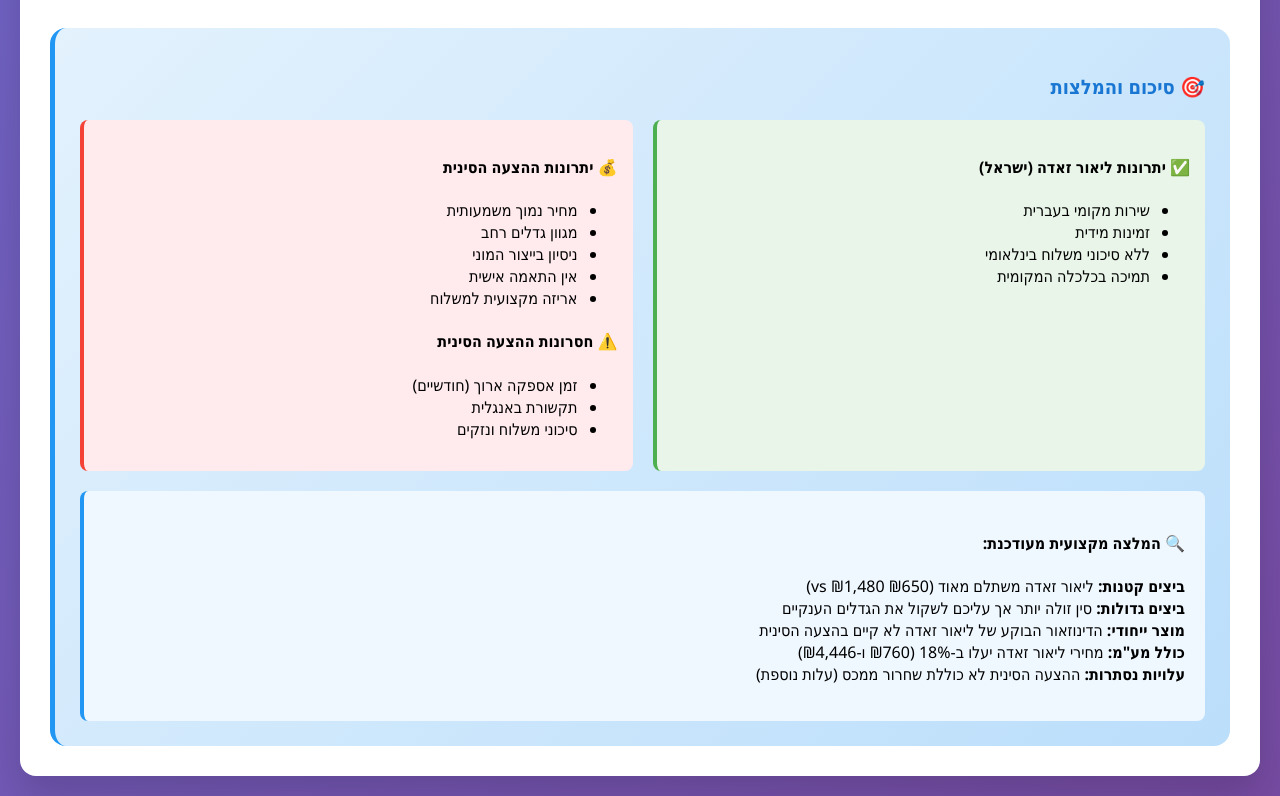
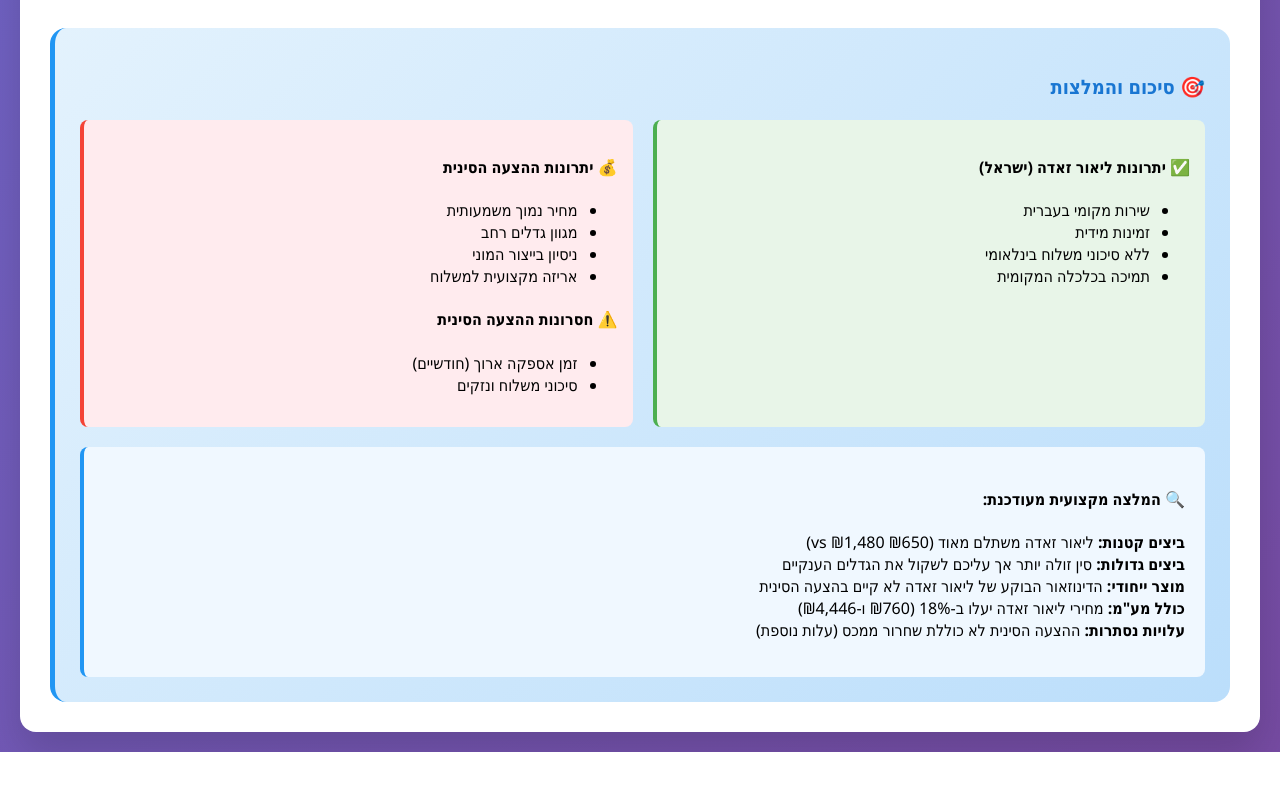
Before and after one commit to snirsnir/jurassic, a plain HTML site: page prices.html in a window 1280 px wide. Shown: the part 2737-3533 px from the top of the page. After the commit the page ends 3489 px from the top, so only its background shows below. Drawn offline with Linux system fonts and the light colour scheme.

Commit message:
Update prices.html

```diff
--- a/prices.html
+++ b/prices.html
@@ -521,14 +521,12 @@
                         <li>מחיר נמוך משמעותית</li>
                         <li>מגוון גדלים רחב</li>
                         <li>ניסיון בייצור המוני</li>
-                                                <li>אין התאמה אישית</li>
                         <li>אריזה מקצועית למשלוח</li>
                     </ul>
 
                     <h4>⚠️ חסרונות ההצעה הסינית</h4>
                     <ul>
                         <li>זמן אספקה ארוך (חודשיים)</li>
-                        <li>תקשורת באנגלית</li>
                         <li>סיכוני משלוח ונזקים</li>
 
                     </ul>
```
